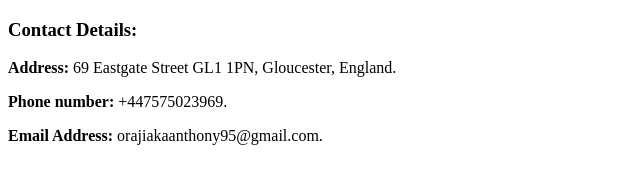
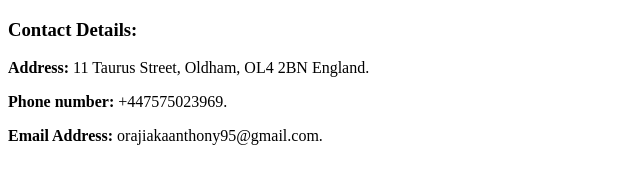
Before and after one commit to totalknockout/html-portfolio, a plain HTML site: page public/contact.html in a window 1280 px wide. Shown: the full height of the page, 0-640 px from the left. Drawn offline with Linux system fonts and the light colour scheme.

Commit message:
Update contact.html
New address

```diff
--- a/public/contact.html
+++ b/public/contact.html
@@ -8,7 +8,7 @@
 </head>
 <body>
     <h3>Contact Details:</h3>
-        <p><b>Address: </b>69 Eastgate Street GL1 1PN, Gloucester, England.</p>
+        <p><b>Address: </b>11 Taurus Street, Oldham, OL4 2BN England.</p>
         <p><b>Phone number: </b>+447575023969.</p>
         <p><b>Email Address: </b>orajiakaanthony95@gmail.com.</p>
 
```
